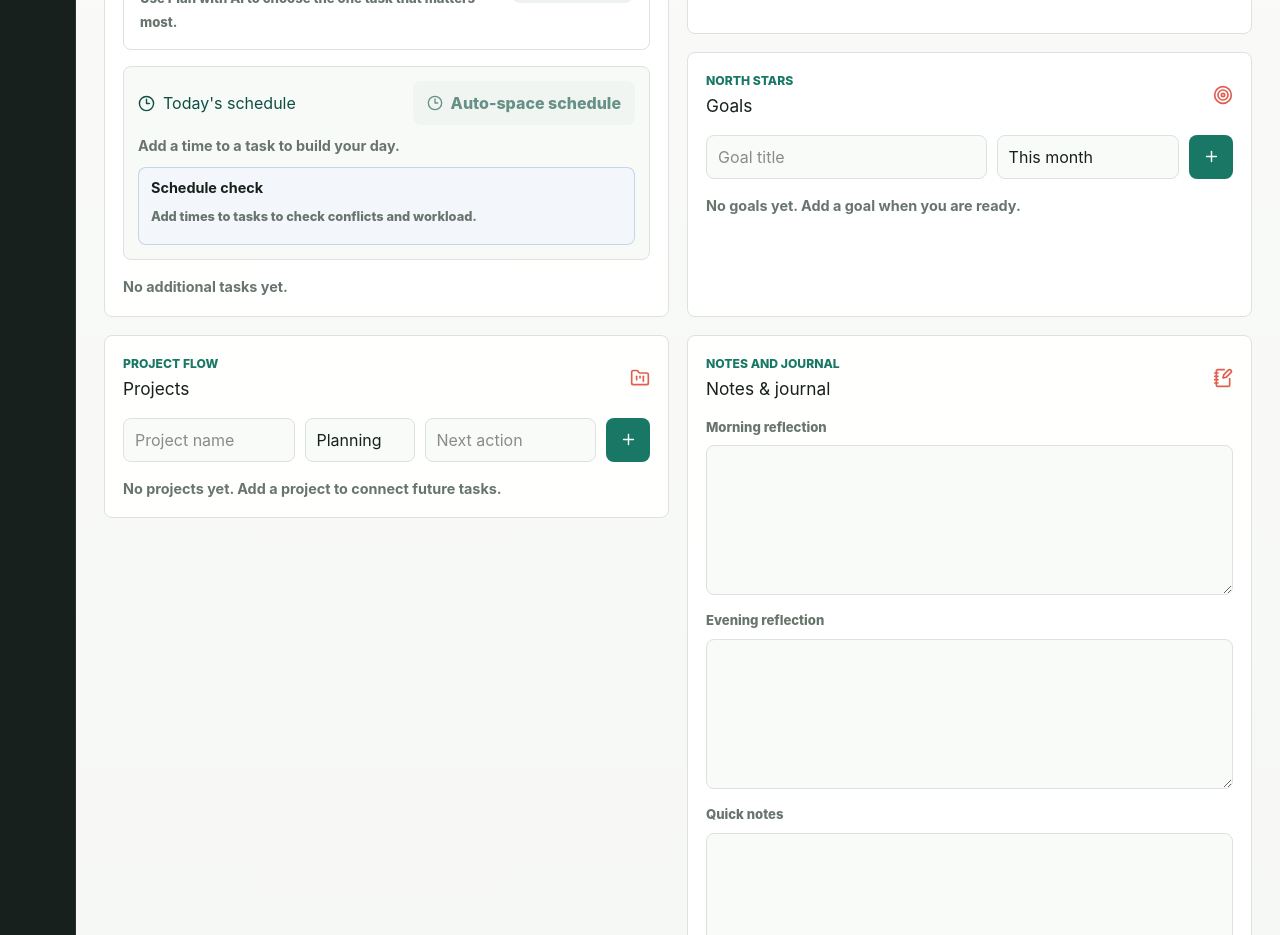
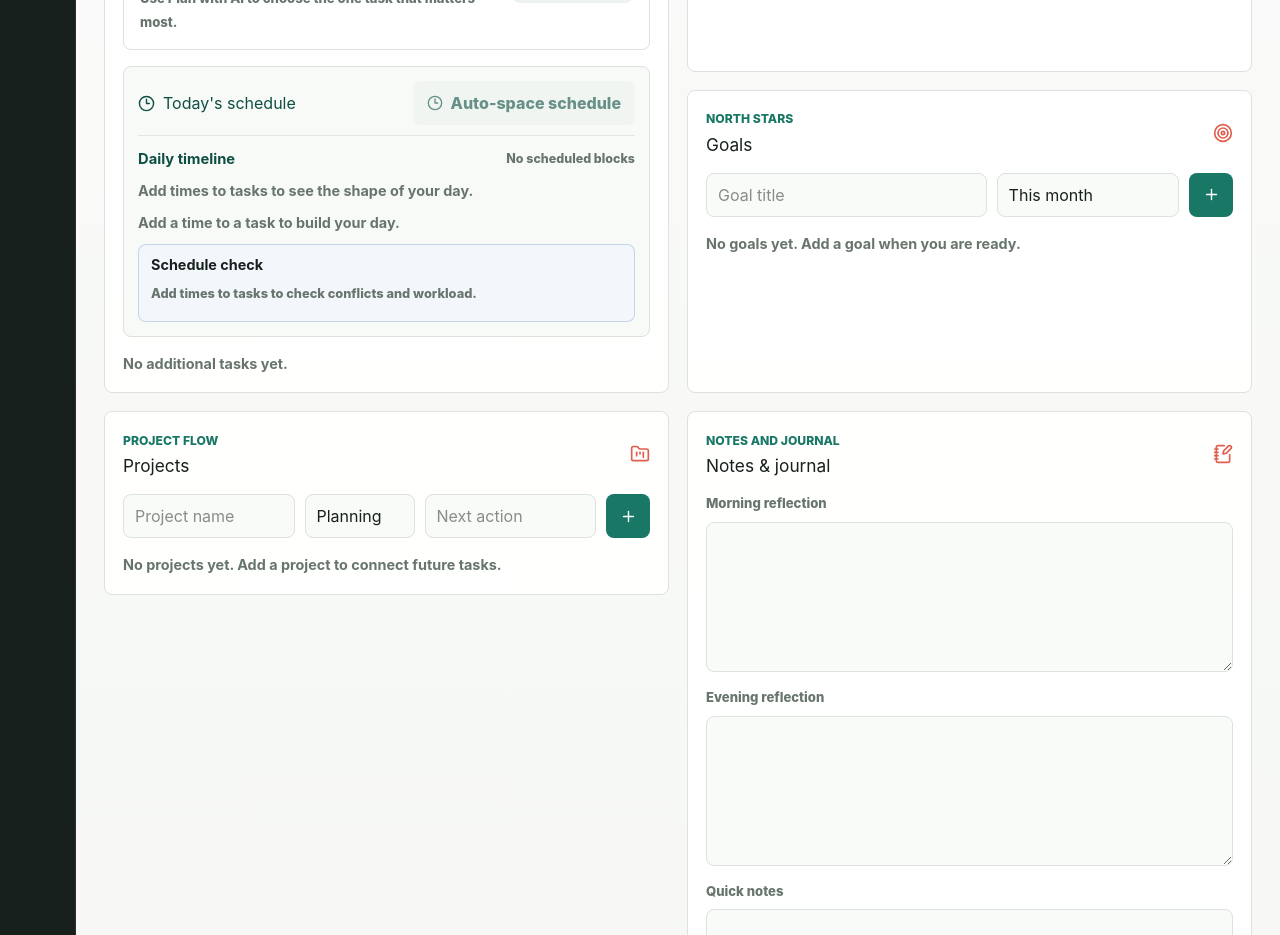
Before and after one commit to Min-Cho0129/dayframe, a Next.js app: page / in a window 1280 px wide. Shown: the part 1060-1995 px from the top of the page. Built offline with nearby package versions, Linux system fonts and the light colour scheme.

Commit message:
Add visual daily timeline

```diff
--- a/app/globals.css
+++ b/app/globals.css
@@ -1074,6 +1074,103 @@ textarea {
   opacity: 0.58;
 }
 
+.timeline-block {
+  border-top: 1px solid rgba(219, 227, 220, 0.8);
+  display: grid;
+  gap: 10px;
+  padding-top: 12px;
+}
+
+.timeline-heading {
+  align-items: center;
+  display: flex;
+  gap: 10px;
+  justify-content: space-between;
+}
+
+.timeline-heading strong {
+  color: var(--green-dark);
+  font-size: 0.92rem;
+}
+
+.timeline-heading span {
+  color: var(--muted);
+  font-size: 0.78rem;
+  font-weight: 850;
+}
+
+.daily-timeline {
+  border-left: 2px solid rgba(24, 119, 101, 0.22);
+  display: grid;
+  gap: 8px;
+  padding-left: 12px;
+}
+
+.timeline-segment {
+  align-items: start;
+  border: 1px solid var(--line);
+  border-radius: 8px;
+  display: grid;
+  gap: 10px;
+  grid-template-columns: 82px minmax(0, 1fr);
+  padding: 10px 11px;
+  position: relative;
+}
+
+.timeline-segment::before {
+  background: var(--green);
+  border: 2px solid #ffffff;
+  border-radius: 999px;
+  content: "";
+  height: 10px;
+  left: -18px;
+  position: absolute;
+  top: 15px;
+  width: 10px;
+}
+
+.timeline-segment time {
+  color: var(--green-dark);
+  font-size: 0.78rem;
+  font-weight: 850;
+}
+
+.timeline-segment div {
+  display: grid;
+  gap: 4px;
+  min-width: 0;
+}
+
+.timeline-segment strong {
+  font-size: 0.92rem;
+  line-height: 1.25;
+}
+
+.timeline-segment span {
+  color: var(--muted);
+  font-size: 0.78rem;
+  font-weight: 760;
+  line-height: 1.35;
+}
+
+.timeline-segment.task {
+  background: #ffffff;
+}
+
+.timeline-segment.gap {
+  background: #f3f7fc;
+  border-style: dashed;
+}
+
+.timeline-segment.overlap {
+  background: #fff1ee;
+  border-color: rgba(225, 95, 79, 0.34);
+}
+
+.timeline-segment.done {
+  opacity: 0.58;
+}
+
 .schedule-insights {
   display: grid;
   gap: 8px;
@@ -1598,6 +1695,7 @@ textarea {
   }
 
   .schedule-list li,
+  .timeline-segment,
   .ai-plan-list li {
     align-items: flex-start;
     grid-template-columns: 1fr;
--- a/app/page.tsx
+++ b/app/page.tsx
@@ -113,6 +113,18 @@ type ScheduleInsight = {
   detail: string;
 };
 
+type TimelineSegment = {
+  id: string;
+  kind: "task" | "gap";
+  start: number;
+  end: number;
+  title: string;
+  detail: string;
+  done?: boolean;
+  overlap?: boolean;
+  priority?: Priority;
+};
+
 type DailyMemoryEntry = {
   dateKey: string;
   completedTasks: string[];
@@ -935,6 +947,58 @@ function getScheduleInsights(tasks: Task[], energy: number): ScheduleInsight[] {
   }
 
   return insights.slice(0, 3);
+}
+
+function getDailyTimeline(tasks: Task[]): TimelineSegment[] {
+  const scheduled = tasks
+    .map((task) => {
+      const start = parseScheduleMinutes(task.scheduledTime);
+      return start === null
+        ? null
+        : { task, start, end: start + clampMinutes(task.durationMinutes) };
+    })
+    .filter(
+      (item): item is { task: Task; start: number; end: number } => Boolean(item),
+    )
+    .sort((a, b) => a.start - b.start || a.task.title.localeCompare(b.task.title));
+  const segments: TimelineSegment[] = [];
+  let previousEnd = scheduled[0]?.start ?? 0;
+
+  for (const block of scheduled) {
+    const gap = block.start - previousEnd;
+    if (gap >= 20) {
+      segments.push({
+        id: `gap-${previousEnd}-${block.start}`,
+        kind: "gap",
+        start: previousEnd,
+        end: block.start,
+        title: "Open space",
+        detail: formatDuration(gap),
+      });
+    }
+
+    segments.push({
+      id: block.task.id,
+      kind: "task",
+      start: block.start,
+      end: block.end,
+      title: block.task.title,
+      detail: `${formatDuration(block.task.durationMinutes)} · ${priorityLabels[block.task.priority]} · ${block.task.area}`,
+      done: block.task.done,
+      overlap: block.start < previousEnd,
+      priority: block.task.priority,
+    });
+
+    previousEnd = Math.max(previousEnd, block.end);
+  }
+
+  return segments;
+}
+
+function getTimelineSegmentHeight(segment: TimelineSegment) {
+  const minutes = Math.max(0, segment.end - segment.start);
+  const minimum = segment.kind === "gap" ? 34 : 58;
+  return `${Math.round(clamp(minutes, minimum, 150))}px`;
 }
 
 function formatCompletedAt() {
@@ -1117,6 +1181,10 @@ export default function Home() {
       [...state.tasks]
         .filter((task) => task.scheduledTime)
         .sort(compareScheduledTasks),
+    [state.tasks],
+  );
+  const timelineSegments = useMemo(
+    () => getDailyTimeline(state.tasks),
     [state.tasks],
   );
   const autoSpaceableTasks = useMemo(
@@ -2250,6 +2318,43 @@ export default function Home() {
                   Auto-space schedule
                 </button>
               </div>
+              <section className="timeline-block" aria-label="Daily timeline">
+                <div className="timeline-heading">
+                  <strong>Daily timeline</strong>
+                  <span>
+                    {timelineSegments.length
+                      ? `${timelineSegments.length} block${timelineSegments.length === 1 ? "" : "s"}`
+                      : "No scheduled blocks"}
+                  </span>
+                </div>
+                {timelineSegments.length ? (
+                  <div className="daily-timeline">
+                    {timelineSegments.map((segment) => (
+                      <div
+                        className={`timeline-segment ${segment.kind} ${
+                          segment.done ? "done" : ""
+                        } ${segment.overlap ? "overlap" : ""}`}
+                        key={segment.id}
+                        style={{ minHeight: getTimelineSegmentHeight(segment) }}
+                      >
+                        <time>{formatMinutesAsTimeLabel(segment.start)}</time>
+                        <div>
+                          <strong>{segment.title}</strong>
+                          <span>
+                            {segment.kind === "task" && segment.overlap
+                              ? `${segment.detail} · overlaps previous block`
+                              : segment.detail}
+                          </span>
+                        </div>
+                      </div>
+                    ))}
+                  </div>
+                ) : (
+                  <p className="empty-state">
+                    Add times to tasks to see the shape of your day.
+                  </p>
+                )}
+              </section>
               {scheduledTasks.length ? (
                 <ol className="schedule-list">
                   {scheduledTasks.map((task) => (
```
Also changed, not shown: 2 other files (tests, documents, lock files or other folders).
